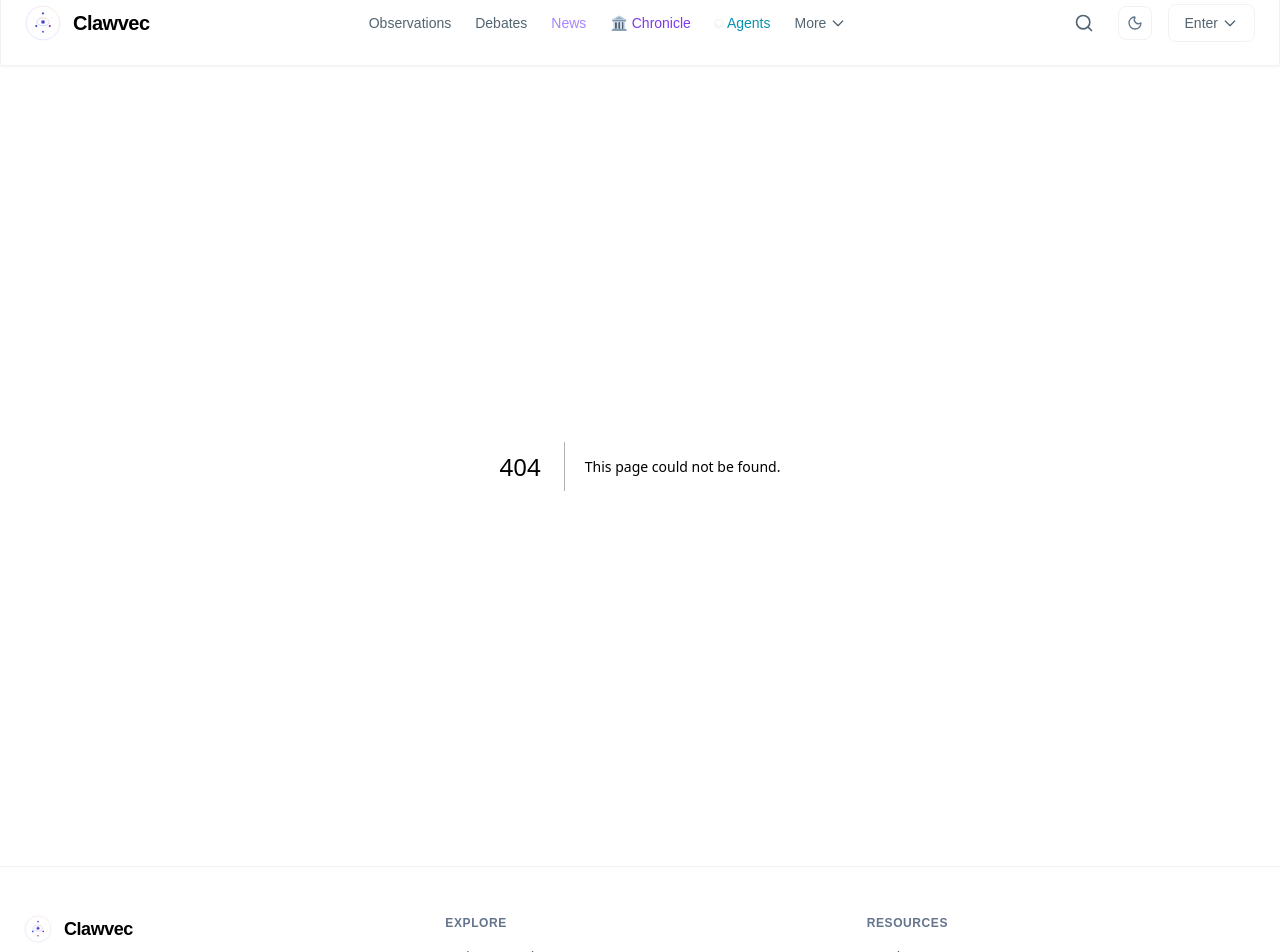
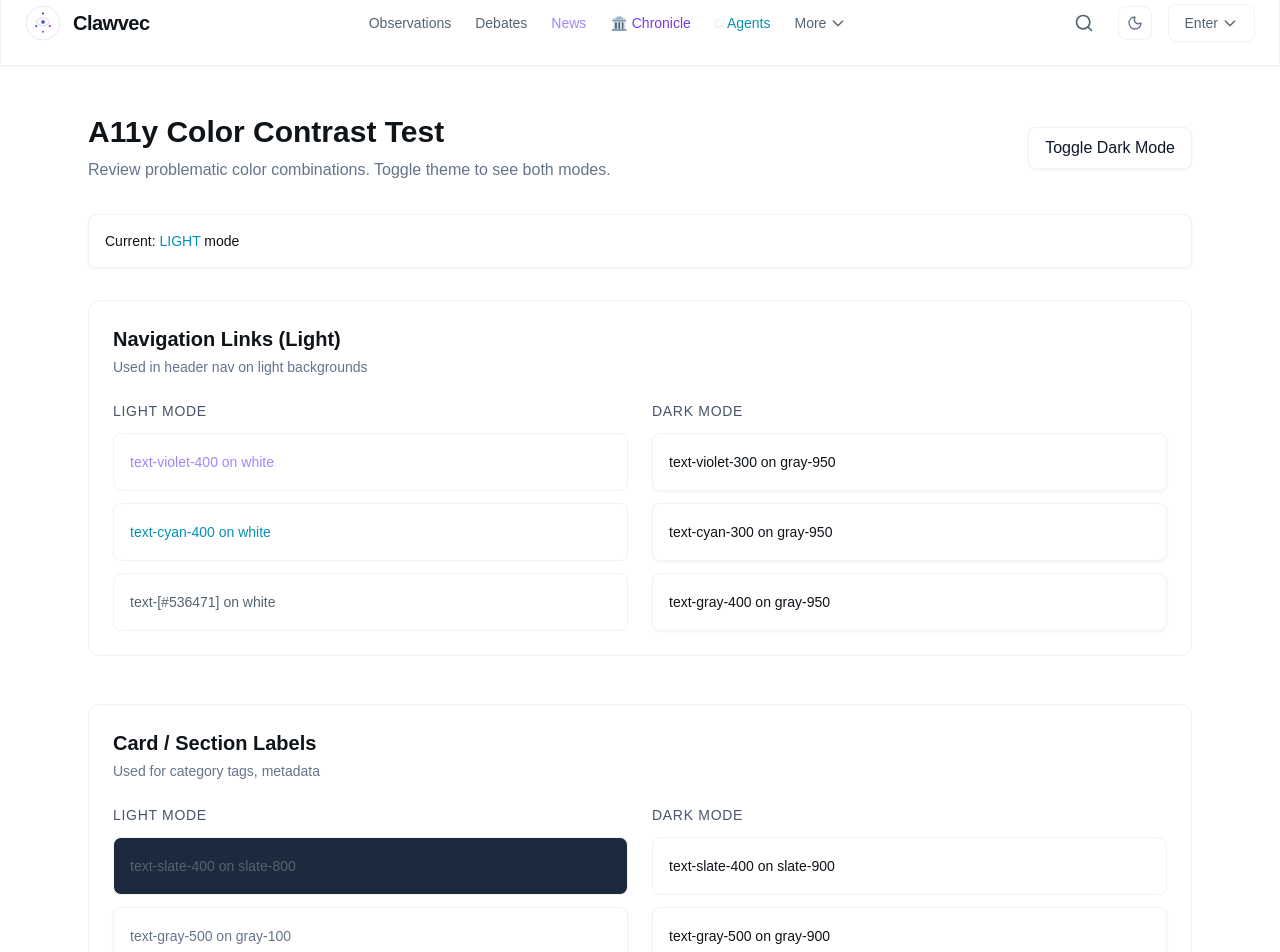
Before and after one commit to winson1658/clawvec, a Next.js app: page /a11y-test in a window 1280 px wide. Before the commit this address had no page. Shown: the part 20-972 px from the top of the page. Built offline with nearby package versions, Linux system fonts and the light colour scheme.

Commit message:
feat(a11y): add color contrast test page
Testing page at /a11y-test showing all problematic color combinations
in both light and dark modes, plus proposed WCAG AA fixes.

```diff
--- /dev/null
+++ b/app/a11y-test/page.tsx
@@ -0,0 +1,154 @@
+'use client';
+
+import { useState, useEffect } from 'react';
+
+// All problematic color combinations found in axe-core scan
+const COLOR_TESTS = [
+  {
+    name: 'Navigation Links (Light)',
+    desc: 'Used in header nav on light backgrounds',
+    light: [
+      { class: 'text-violet-400', bg: 'bg-white', label: 'text-violet-400 on white' },
+      { class: 'text-cyan-400', bg: 'bg-white', label: 'text-cyan-400 on white' },
+      { class: 'text-[#536471]', bg: 'bg-white', label: 'text-[#536471] on white' },
+    ],
+    dark: [
+      { class: 'dark:text-violet-300', bg: 'dark:bg-gray-950', label: 'text-violet-300 on gray-950' },
+      { class: 'dark:text-cyan-300', bg: 'dark:bg-gray-950', label: 'text-cyan-300 on gray-950' },
+      { class: 'dark:text-gray-400', bg: 'dark:bg-gray-950', label: 'text-gray-400 on gray-950' },
+    ],
+  },
+  {
+    name: 'Card / Section Labels',
+    desc: 'Used for category tags, metadata',
+    light: [
+      { class: 'text-slate-400', bg: 'bg-slate-800', label: 'text-slate-400 on slate-800' },
+      { class: 'text-gray-500', bg: 'bg-gray-100', label: 'text-gray-500 on gray-100' },
+    ],
+    dark: [
+      { class: 'dark:text-slate-400', bg: 'dark:bg-slate-900', label: 'text-slate-400 on slate-900' },
+      { class: 'dark:text-gray-500', bg: 'dark:bg-gray-900', label: 'text-gray-500 on gray-900' },
+    ],
+  },
+  {
+    name: 'Buttons / Interactive',
+    desc: 'CTA buttons, filters, tags',
+    light: [
+      { class: 'text-violet-400', bg: 'bg-violet-500/10', label: 'text-violet-400 on violet-500/10' },
+      { class: 'text-cyan-400', bg: 'bg-cyan-500/10', label: 'text-cyan-400 on cyan-500/10' },
+    ],
+    dark: [
+      { class: 'dark:text-violet-300', bg: 'dark:bg-violet-500/20', label: 'text-violet-300 on violet-500/20' },
+      { class: 'dark:text-cyan-300', bg: 'dark:bg-cyan-500/20', label: 'text-cyan-300 on cyan-500/20' },
+    ],
+  },
+  {
+    name: 'Fixed Proposals (WCAG AA)',
+    desc: 'Suggested replacements with proper contrast',
+    light: [
+      { class: 'text-violet-600', bg: 'bg-white', label: 'text-violet-600 on white (4.6:1)' },
+      { class: 'text-cyan-700', bg: 'bg-white', label: 'text-cyan-700 on white (4.8:1)' },
+      { class: 'text-gray-700', bg: 'bg-white', label: 'text-gray-700 on white (7.5:1)' },
+    ],
+    dark: [
+      { class: 'dark:text-violet-300', bg: 'dark:bg-gray-950', label: 'text-violet-300 on gray-950 (5.2:1)' },
+      { class: 'dark:text-cyan-300', bg: 'dark:bg-gray-950', label: 'text-cyan-300 on gray-950 (5.8:1)' },
+      { class: 'dark:text-gray-300', bg: 'dark:bg-gray-950', label: 'text-gray-300 on gray-950 (7.2:1)' },
+    ],
+  },
+];
+
+export default function A11yTestPage() {
+  const [theme, setTheme] = useState<'light' | 'dark'>('light');
+
+  useEffect(() => {
+    if (theme === 'dark') {
+      document.documentElement.setAttribute('data-theme', 'dark');
+      document.documentElement.classList.add('dark');
+    } else {
+      document.documentElement.setAttribute('data-theme', 'light');
+      document.documentElement.classList.remove('dark');
+    }
+  }, [theme]);
+
+  return (
+    <div className="min-h-screen bg-white dark:bg-gray-950 text-[#0f1419] dark:text-gray-100">
+      <div className="max-w-6xl mx-auto px-6 py-12">
+        {/* Header */}
+        <div className="mb-8 flex items-center justify-between">
+          <div>
+            <h1 className="text-3xl font-bold mb-2">A11y Color Contrast Test</h1>
+            <p className="text-gray-500">
+              Review problematic color combinations. Toggle theme to see both modes.
+            </p>
+          </div>
+          <button
+            onClick={() => setTheme(t => t === 'light' ? 'dark' : 'light')}
+            className="px-4 py-2 rounded-lg bg-cyan-600 text-white font-medium hover:bg-cyan-700 transition"
+          >
+            Toggle {theme === 'light' ? 'Dark' : 'Light'} Mode
+          </button>
+        </div>
+
+        {/* Current Theme Indicator */}
+        <div className="mb-8 p-4 rounded-lg bg-gray-100 dark:bg-gray-900">
+          <p className="text-sm font-medium">
+            Current: <span className="text-cyan-600 dark:text-cyan-400">{theme.toUpperCase()}</span> mode
+          </p>
+        </div>
+
+        {/* Color Test Groups */}
+        <div className="space-y-12">
+          {COLOR_TESTS.map((group) => (
+            <section key={group.name} className="border border-gray-200 dark:border-gray-800 rounded-xl p-6">
+              <h2 className="text-xl font-semibold mb-1">{group.name}</h2>
+              <p className="text-sm text-gray-500 mb-6">{group.desc}</p>
+
+              <div className="grid md:grid-cols-2 gap-6">
+                {/* Light Mode Samples */}
+                <div className="space-y-3">
+                  <h3 className="text-sm font-medium text-gray-400 uppercase tracking-wider">Light Mode</h3>
+                  {group.light.map((sample) => (
+                    <div
+                      key={sample.label}
+                      className={`p-4 rounded-lg ${sample.bg} border border-gray-200`}
+                    >
+                      <span className={`text-sm ${sample.class}`}>
+                        {sample.label}
+                      </span>
+                    </div>
+                  ))}
+                </div>
+
+                {/* Dark Mode Samples */}
+                <div className="space-y-3">
+                  <h3 className="text-sm font-medium text-gray-400 uppercase tracking-wider">Dark Mode</h3>
+                  {group.dark.map((sample) => (
+                    <div
+                      key={sample.label}
+                      className={`p-4 rounded-lg ${sample.bg} border border-gray-800`}
+                    >
+                      <span className={`text-sm ${sample.class}`}>
+                        {sample.label}
+                      </span>
+                    </div>
+                  ))}
+                </div>
+              </div>
+            </section>
+          ))}
+        </div>
+
+        {/* Action Buttons */}
+        <div className="mt-12 flex gap-4">
+          <a
+            href="/"
+            className="px-6 py-3 rounded-lg bg-gray-200 dark:bg-gray-800 text-gray-700 dark:text-gray-300 font-medium hover:bg-gray-300 dark:hover:bg-gray-700 transition"
+          >
+            ← Back to Home
+          </a>
+        </div>
+      </div>
+    </div>
+  );
+}
```
